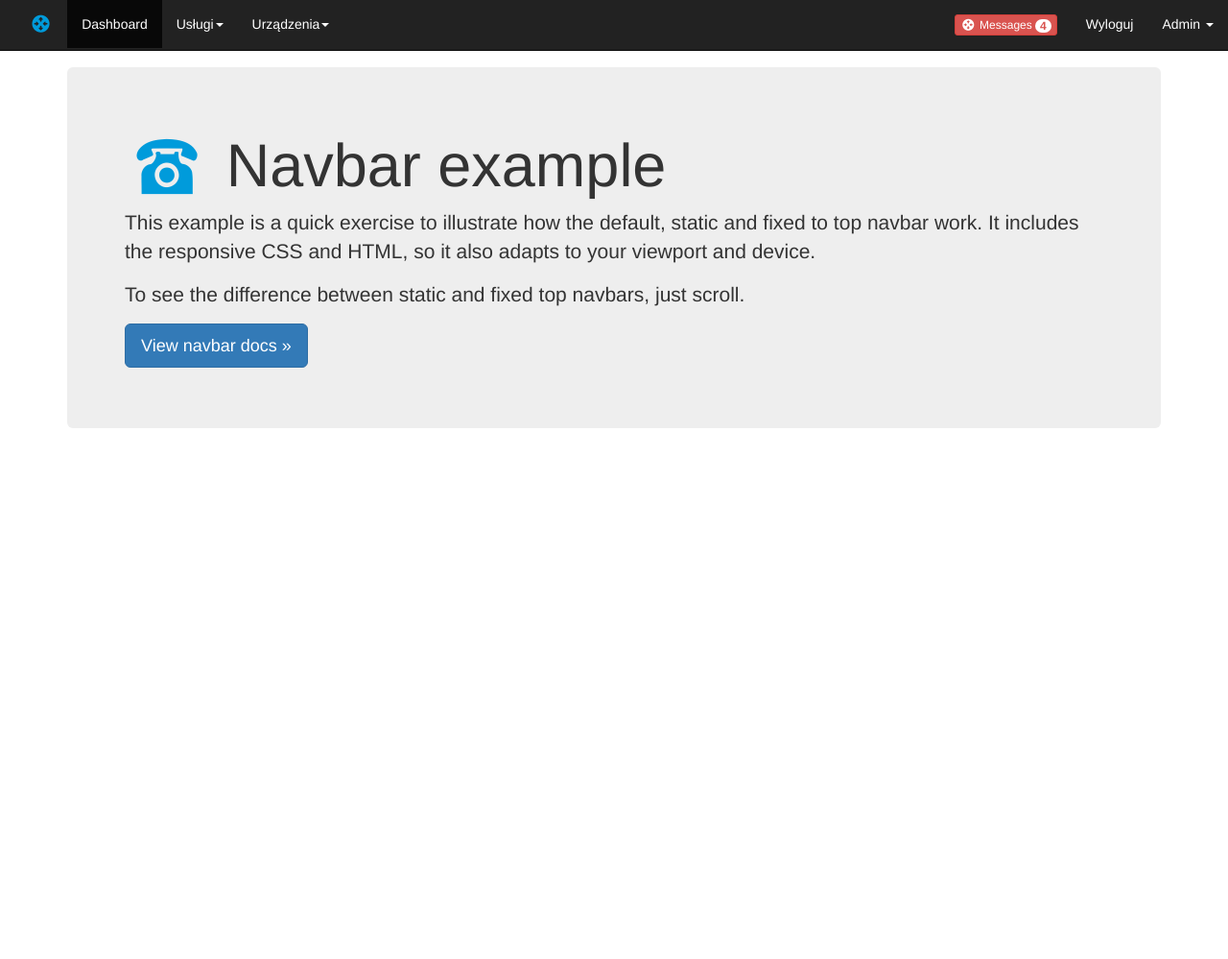
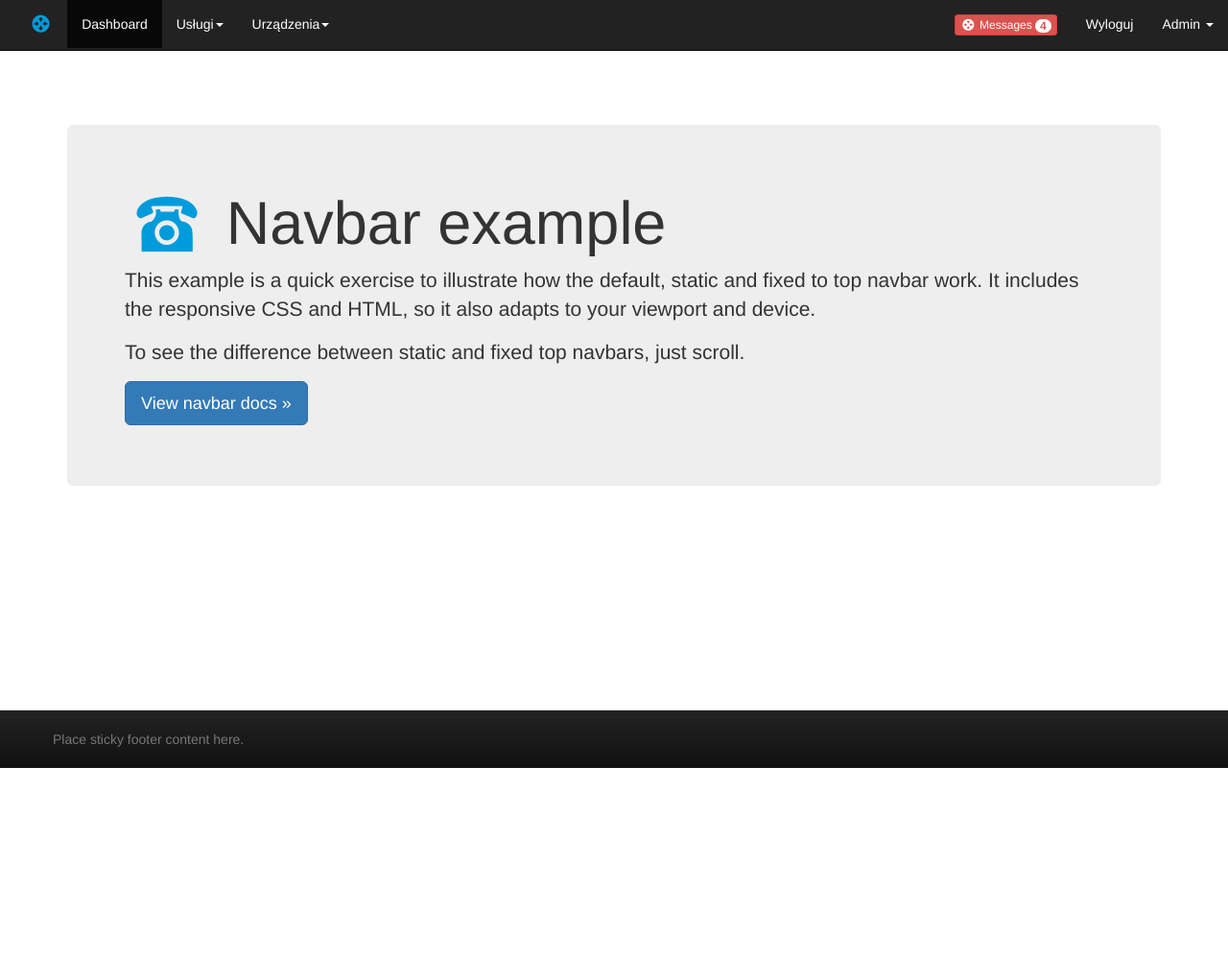
Before and after one commit to OpenSkakun/impresario, a Django app: page /demo/ in a window 1280 px wide. Shown: the top 999 px of the page at 96% size. After the commit the page ends 800 px from the top, so only its background shows below. Run offline with Django 3.2, Linux system fonts and the light colour scheme; parts of the project's set-up code (start-up, migrations or seed data) failed here and were passed over; some libraries are stand-ins or nearby versions.

Commit message:
Added footer.

```diff
--- a/webapp/static/css/style.css
+++ b/webapp/static/css/style.css
@@ -1,8 +1,30 @@
+html {
+  position: relative;
+  min-height: 100%;
+}
+
 body {
-      min-height: 2000px;
+  /* min-height: 2000px; */
+  margin-bottom: 60px;
   padding-top: 70px;
   width: 100%;
 }
+body > .container {
+  padding: 60px 15px 0;
+}
+.container .text-muted {
+  margin: 20px 0;
+}
+
+.footer > .container {
+  padding-right: 15px;
+  padding-left: 15px;
+}
+
+code {
+  font-size: 80%;
+}
+
 
 /* Special class on .container surrounding .navbar, used for positioning it into place. */
 /*
@@ -66,3 +88,20 @@ i.blue {
 /* line-height: 1.33; */
 /* border-radius: 6px; */
 }
+
+.footer {
+  position: absolute;
+  bottom: 0;
+  width: 100%;
+  /* Set the fixed height of the footer here */
+  height: 60px;
+  background-color: #1b1b1b;
+  background-image: -moz-linear-gradient(top, #222222, #111111);
+  background-image: -webkit-gradient(linear, 0 0, 0 100%, from(#222222), to(#111111));
+  background-image: -webkit-linear-gradient(top, #222222, #111111);
+  background-image: -o-linear-gradient(top, #222222, #111111);
+  background-image: linear-gradient(to bottom, #222222, #111111);
+  background-repeat: repeat-x;
+  border-color: #252525;
+  filter: progid:DXImageTransform.Microsoft.gradient(startColorstr='#ff222222', endColorstr='#ff111111', GradientType=0);
+}
--- a/webapp/templates/base.html
+++ b/webapp/templates/base.html
@@ -33,7 +33,8 @@
 
 </div> <!-- /container -->
 
-
+    {% block footer %}
+    {% endblock footer %}
 <!-- Bootstrap core JavaScript
 ================================================== -->
 <!-- Placed at the end of the document so the pages load faster -->
--- a/webapp/templates/demo/index.html
+++ b/webapp/templates/demo/index.html
@@ -16,3 +16,7 @@
         </p>
     </div>
 {% endblock %}
+
+{% block footer %}
+{% include "footer.html" with active='lan' %}
+{% endblock footer %}
--- /dev/null
+++ b/webapp/templates/footer.html
@@ -0,0 +1,7 @@
+<footer class="footer">
+    <div class="container">
+        <div class="row">
+            <p class="text-muted">Place sticky footer content here.</p>
+        </div>
+    </div>
+</footer>
```
Lines whose indentation alone changed are shown as unchanged.
